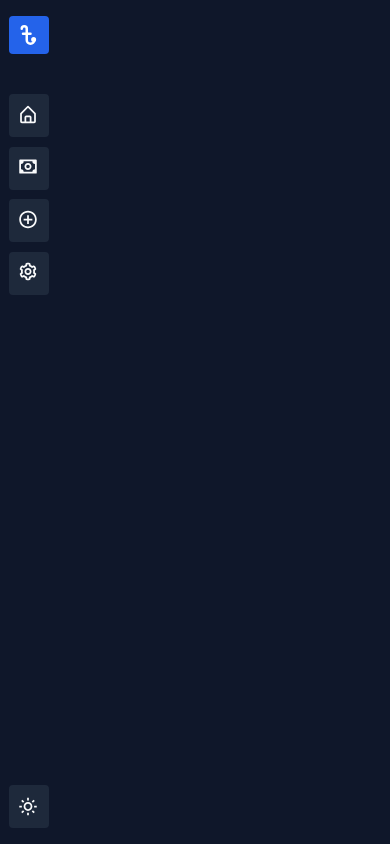
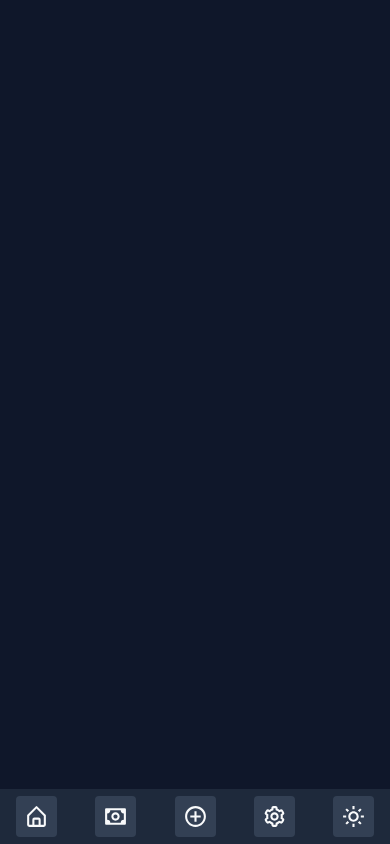
Before and after one commit to BasilVj/expense-tracker, a Next.js app: page / in a window 390 px wide. Built offline with nearby package versions, Linux system fonts and the light colour scheme.

Commit message:
mobile sidebar created

```diff
--- a/app/layout.tsx
+++ b/app/layout.tsx
@@ -3,6 +3,9 @@
 import "./globals.css";
 import Sidebar from "@/components/navigationBar/Sidebar";
 import { Providers } from "./providers";
+import MobileSidebar from "@/components/navigationBar/MobileSidebar";
+
+
 
 const inter = Inter({ subsets: ["latin"] });
 
@@ -20,7 +23,12 @@
     <html lang="en" suppressHydrationWarning>
       <body className={inter.className}>
         <Providers>
-          <Sidebar />
+          <div className="sm:block hidden">
+            <Sidebar />
+          </div>
+          <div className="sm:hidden block">
+            <MobileSidebar />
+          </div>
           {children}
         </Providers>
       </body>
--- a/app/providers.tsx
+++ b/app/providers.tsx
@@ -6,7 +6,7 @@
   children?: React.ReactNode;
 };
 
-export function Providers({children}:Props) {
+export function Providers({ children }: Props) {
   return (
     <ThemeProvider attribute="class" defaultTheme="system" enableSystem>
       {children}
--- /dev/null
+++ b/components/navigationBar/MobileSidebar.tsx
@@ -0,0 +1,31 @@
+import { sidebarLinks } from "@/constants/sidebarLinks";
+import React from "react";
+import Icon from "../Icon";
+import MobileThemeToggler from "./MobileThemeToggler";
+
+const MobileSidebar = () => {
+  return (
+    <div
+      className="w-screen h-[55px] flex justify-center fixed bottom-0 z-10 overflow-hidden
+     dark:bg-[#1E293B] bg-[#ffffff] px-4"
+    >
+      <div className="flex w-full h-full items-center">
+        <div className="cursor-pointer flex justify-between w-full">
+          {sidebarLinks.navLinks.map((navLink, index) => (
+            <div className="dark:bg-[#334054] bg-[#cbd5e1] p-2 rounded">
+              <Icon
+                key={index}
+                iconName={navLink.icon}
+                iconcontainerCls={`w-auto h-full`}
+                iconCls={`dark:text-gray-50 text-[#1E293B] h-[25px] w-[25px]`}
+              />
+            </div>
+          ))}
+          <MobileThemeToggler />
+        </div>
+      </div>
+    </div>
+  );
+};
+
+export default MobileSidebar;
--- /dev/null
+++ b/components/navigationBar/MobileThemeToggler.tsx
@@ -0,0 +1,34 @@
+"use client";
+import { sidebarLinks } from "@/constants/sidebarLinks";
+import React, { useEffect } from "react";
+import { useTheme } from "next-themes";
+import Icon from "../Icon";
+
+const MobileThemeToggler = () => {
+  const { setTheme, theme } = useTheme();
+  useEffect(() => {
+    setTheme("dark");
+  }, []);
+  return (
+    <div
+      onClick={() => (theme == "dark" ? setTheme("light") : setTheme("dark"))}
+      className="dark:bg-[#334054] bg-[#cbd5e1] p-2 rounded"
+    >
+      {theme === "light" ? (
+        <Icon
+          iconName={sidebarLinks.themes.dark.icon}
+          iconcontainerCls=""
+          iconCls={`text-[#1E293B] h-[25px] w-[25px]`}
+        />
+      ) : (
+        <Icon
+          iconName={sidebarLinks.themes.light.icon}
+          iconcontainerCls=""
+          iconCls={`dark:text-gray-50 h-[25px] w-[25px]`}
+        />
+      )}
+    </div>
+  );
+};
+
+export default MobileThemeToggler;
--- a/components/navigationBar/Sidebar.tsx
+++ b/components/navigationBar/Sidebar.tsx
@@ -1,6 +1,5 @@
 "use client";
 import { sidebarLinks } from "@/constants/sidebarLinks";
-import Image from "next/image";
 import React, { useEffect, useState } from "react";
 import { TbCurrencyTaka } from "react-icons/tb";
 import Icon from "../Icon";
@@ -8,7 +7,7 @@
 
 const Sidebar = () => {
   const [toggleSidebar, setToggleSidebar] = useState(false);
-  const { setTheme, theme } = useTheme();
+  const { setTheme, resolvedTheme } = useTheme();
 
   useEffect(() => {
     setTheme("dark");
@@ -83,10 +82,12 @@
           ? "h-[41px] w-[233px] rounded-s items-center ps-3"
           : "h-[43px] w-[40px] rounded items-center ps-2"
       }`}
-        onClick={() => (theme == "dark" ? setTheme("light") : setTheme("dark"))}
+        onClick={() =>
+          resolvedTheme == "dark" ? setTheme("light") : setTheme("dark")
+        }
       >
         <div>
-          {theme === "light" ? (
+          {resolvedTheme === "light" ? (
             <div className="flex items-center">
               <Icon
                 iconName={sidebarLinks.themes.dark.icon}
```
